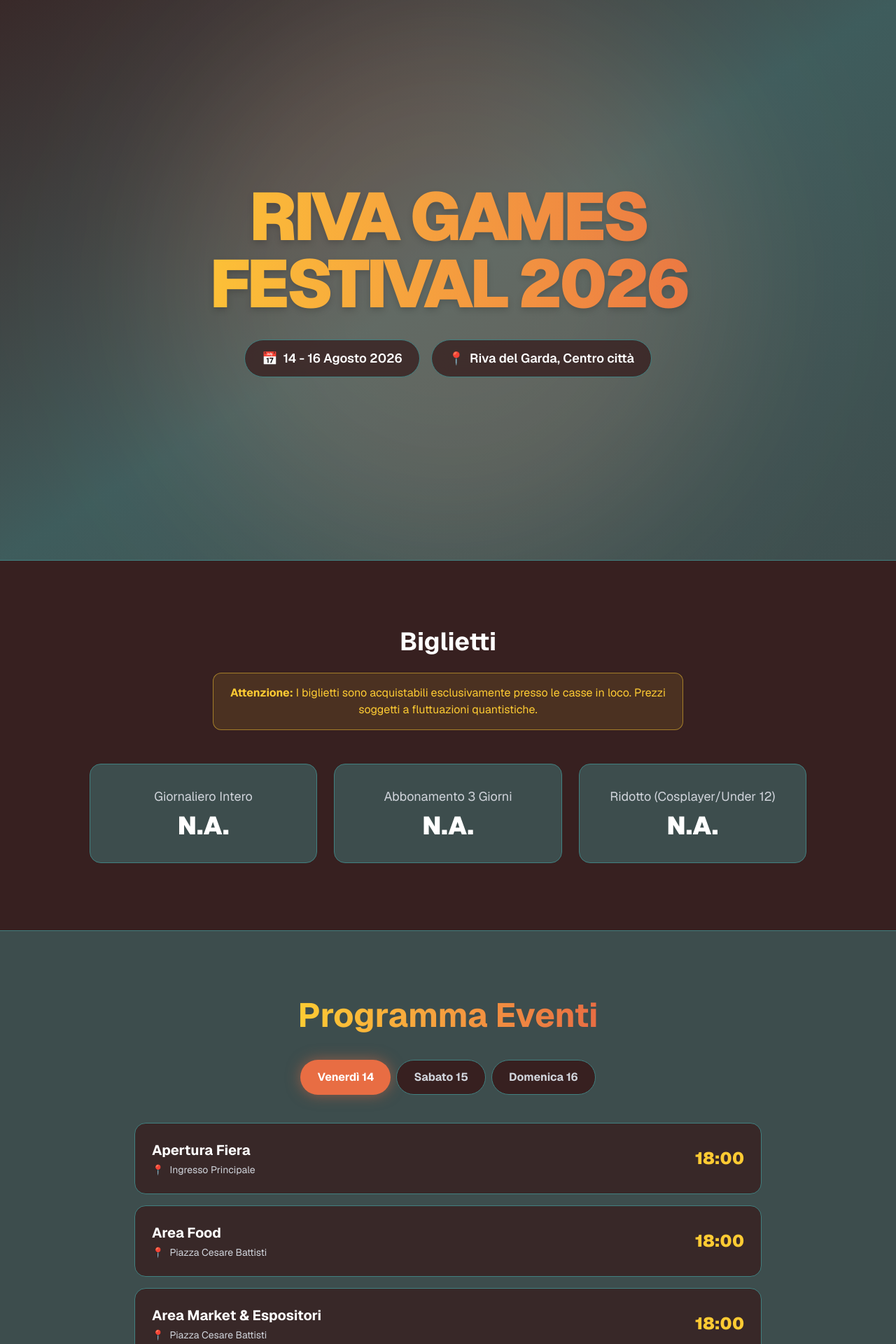
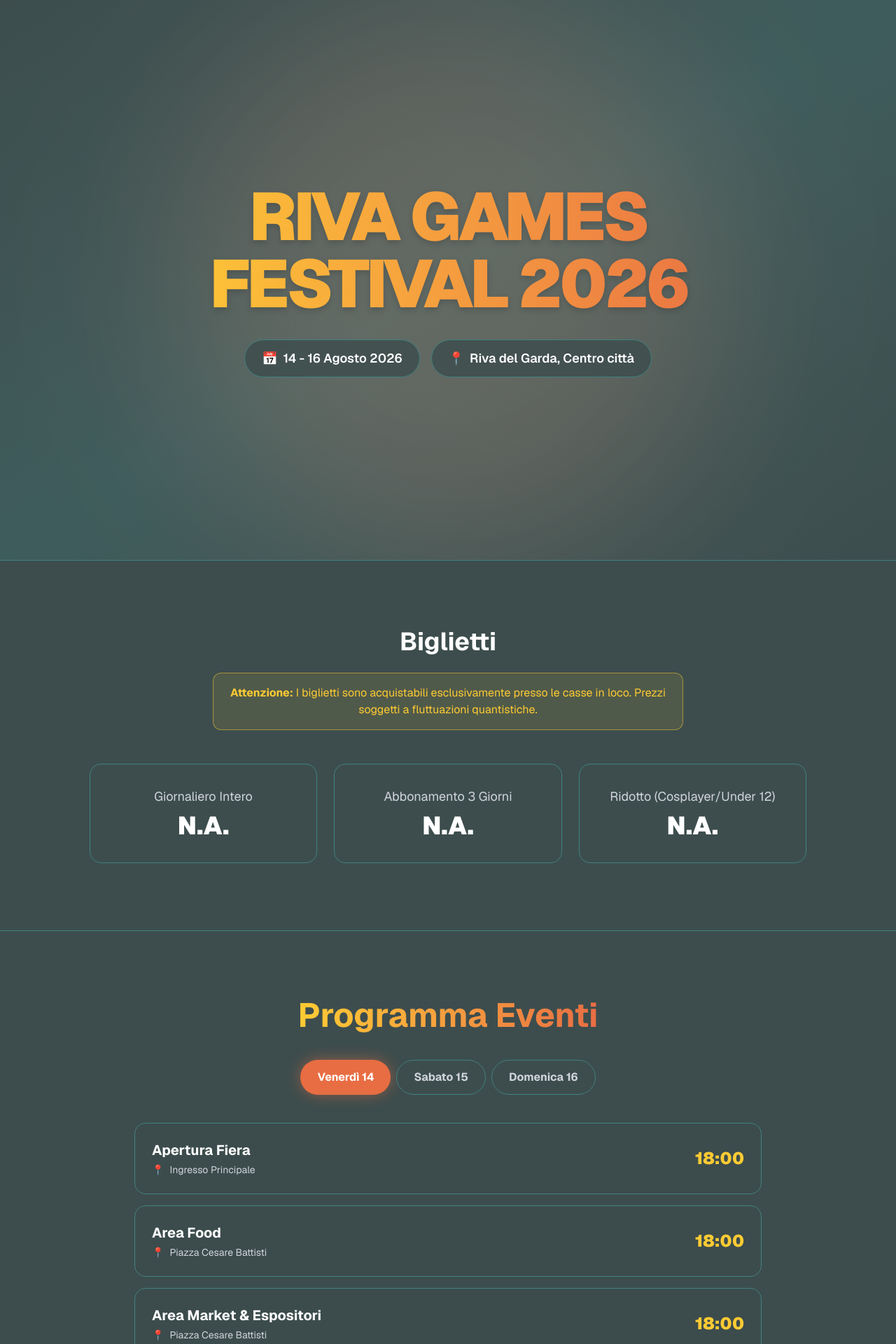
Before and after one commit to SoTT507/RivaGames, a Next.js app: page / in a window 1280 px wide. Shown: the top 1920 px of the page at 70% size. Built offline with nearby package versions, Linux system fonts and the light colour scheme.

Commit message:
color palette change

```diff
--- a/app/page.tsx
+++ b/app/page.tsx
@@ -9,7 +9,7 @@ export default function Home() {
 
       {/* 1. HERO SECTION */}
       <section className="relative h-screen flex flex-col items-center justify-center text-center px-4 overflow-hidden">
-        <div className="absolute inset-0 bg-gradient-to-br from-[#372020]/80 via-[#418080]/30 to-[#3D4D4D] z-0" />
+        <div className="absolute inset-0 bg-gradient-to-br from-[#3D4D4D]/80 via-[#418080]/30 to-[#3D4D4D] z-0" />
         <div className="absolute top-1/2 left-1/2 -translate-x-1/2 -translate-y-1/2 w-[800px] h-[800px] bg-[#E86D43]/20 blur-[120px] rounded-full mix-blend-screen pointer-events-none" />
 
         <div className="relative z-10 max-w-4xl mx-auto">
@@ -20,10 +20,10 @@ export default function Home() {
             {eventData.hero.subtitle}
           </p>
           <div className="flex flex-col sm:flex-row items-center justify-center gap-4 text-lg font-semibold">
-            <div className="flex items-center gap-2 bg-[#372020]/80 px-6 py-3 rounded-full border border-[#418080] backdrop-blur-md">
+            <div className="flex items-center gap-2 bg-[#3D4D4D]/80 px-6 py-3 rounded-full border border-[#418080] backdrop-blur-md">
               <span className="text-[#FECB33]">📅</span> {eventData.hero.dates}
             </div>
-            <div className="flex items-center gap-2 bg-[#372020]/80 px-6 py-3 rounded-full border border-[#418080] backdrop-blur-md">
+            <div className="flex items-center gap-2 bg-[#3D4D4D]/80 px-6 py-3 rounded-full border border-[#418080] backdrop-blur-md">
               <span className="text-[#E86D43]">📍</span> {eventData.hero.location}
             </div>
           </div>
@@ -31,7 +31,7 @@ export default function Home() {
       </section>
 
       {/* 2. BIGLIETTERIA */}
-      <section className="py-24 px-4 bg-[#372020] border-y border-[#418080]">
+      <section className="py-24 px-4 bg-[#3D4D4D] border-y border-[#418080]">
         <div className="max-w-5xl mx-auto">
           <TicketInfo data={eventData.tickets} />
         </div>
@@ -45,7 +45,7 @@ export default function Home() {
       </section>
 
       {/* 4. OSPITI */}
-      <section className="py-24 px-4 relative bg-[#372020] border-t border-[#418080]">
+      <section className="py-24 px-4 relative bg-[#3D4D4D] border-t border-[#418080]">
         <div className="max-w-6xl mx-auto">
           <h2 className="text-4xl md:text-5xl font-bold mb-12 text-center text-white">
             <span className="text-transparent bg-clip-text bg-gradient-to-r from-[#FECB33] to-[#E86D43]">
--- a/components/GuestCard.tsx
+++ b/components/GuestCard.tsx
@@ -30,11 +30,11 @@ export default function GuestCard({ guest }: GuestProps) {
 
         {/* 1. FRONTE DELLA CARD */}
         <div
-          className="absolute inset-0 w-full h-full bg-[#372020] rounded-3xl overflow-hidden border border-[#418080] group-hover:border-[#FECB33]/60 transition-colors"
+          className="absolute inset-0 w-full h-full bg-[#3D4D4D] rounded-3xl overflow-hidden border border-[#418080] group-hover:border-[#FECB33]/60 transition-colors"
           style={{ backfaceVisibility: "hidden" }}
         >
           <div className="absolute inset-0 bg-[#418080]">
-            <div className="absolute inset-0 bg-gradient-to-t from-[#3D4D4D] via-[#372020]/40 to-transparent z-10" />
+            <div className="absolute inset-0 bg-gradient-to-t from-[#3D4D4D] via-[#3D4D4D]/40 to-transparent z-10" />
           </div>
 
           <div className="absolute bottom-0 left-0 w-full p-6 z-20">
@@ -63,7 +63,7 @@ export default function GuestCard({ guest }: GuestProps) {
           }}
         >
           <div className="w-full flex flex-col h-full justify-center">
-            <h3 className="text-2xl font-bold text-white mb-4 border-b border-[#372020] pb-4">
+            <h3 className="text-2xl font-bold text-white mb-4 border-b border-[#3D4D4D] pb-4">
               {guest.name}
             </h3>
 
@@ -72,7 +72,7 @@ export default function GuestCard({ guest }: GuestProps) {
             </p>
 
             <div className="mt-auto">
-              <span className="text-xs text-white uppercase tracking-widest border border-[#372020] px-4 py-2 rounded-full hover:bg-[#E86D43] hover:border-[#E86D43] transition-colors">
+              <span className="text-xs text-white uppercase tracking-widest border border-[#3D4D4D] px-4 py-2 rounded-full hover:bg-[#E86D43] hover:border-[#E86D43] transition-colors">
                 Torna Indietro
               </span>
             </div>
--- a/components/schedule.tsx
+++ b/components/schedule.tsx
@@ -24,7 +24,7 @@ export default function Schedule() {
             className={`px-6 py-3 rounded-full font-bold text-sm md:text-base transition-all duration-300 ${
               activeDay === scheduleDay.day
                 ? "bg-[#E86D43] text-white shadow-[0_0_20px_rgba(232,109,67,0.5)]"
-                : "bg-[#372020] text-gray-300 hover:bg-[#418080] hover:text-white border border-[#418080]"
+                : "bg-[#3D4D4D] text-gray-300 hover:bg-[#418080] hover:text-white border border-[#418080]"
             }`}
           >
             {scheduleDay.day}
@@ -38,7 +38,7 @@ export default function Schedule() {
           <div
             key={index}
             onClick={() => setSelectedEvent(event)}
-            className="flex flex-col sm:flex-row sm:items-center justify-between gap-2 sm:gap-6 bg-[#372020]/80 border border-[#418080] p-6 rounded-2xl hover:bg-[#418080] transition-colors cursor-pointer"
+            className="flex flex-col sm:flex-row sm:items-center justify-between gap-2 sm:gap-6 bg-[#3D4D4D]/80 border border-[#418080] p-6 rounded-2xl hover:bg-[#418080] transition-colors cursor-pointer"
           >
             <div className="flex-grow">
               <h3 className="text-xl font-bold text-white mb-1">
@@ -68,7 +68,7 @@ export default function Schedule() {
           onClick={() => setSelectedEvent(null)}
         >
           <div
-            className="bg-[#372020] border border-[#E86D43] p-8 rounded-3xl max-w-lg w-full shadow-2xl relative"
+            className="bg-[#3D4D4D] border border-[#E86D43] p-8 rounded-3xl max-w-lg w-full shadow-2xl relative"
             onClick={(e) => e.stopPropagation()}
           >
             <button
```
